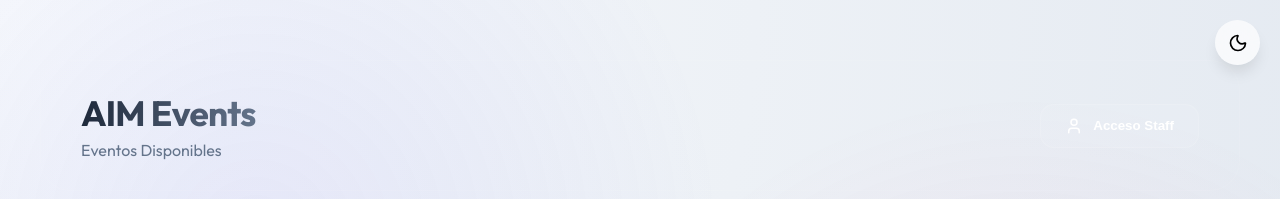
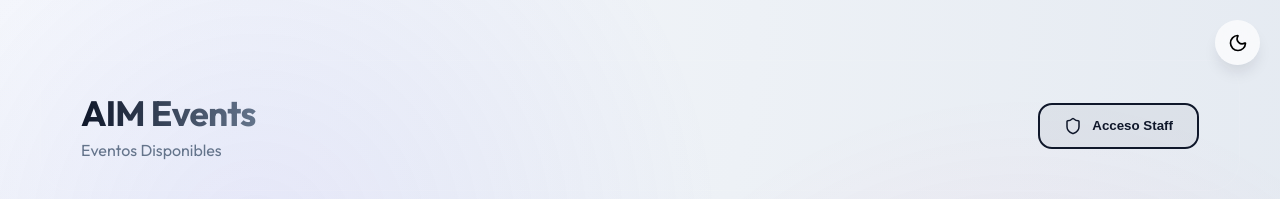
Before and after one commit to dariojies/Aim-eventos, a React (Vite) app in the folder frontend/: page / in a window 1280 px wide. Shown: the top 199 px of the page. Built offline with nearby package versions, Linux system fonts and the light colour scheme; no server answers.

Commit message:
Fix only a little bug

```diff
--- a/frontend/src/components/EventSelector.tsx
+++ b/frontend/src/components/EventSelector.tsx
@@ -1,6 +1,6 @@
 import { useState, useEffect } from 'react';
 import axios from 'axios';
-import { Calendar, MapPin, ArrowRight, User } from 'lucide-react';
+import { Calendar, MapPin, ArrowRight, Shield } from 'lucide-react';
 
 interface Event {
   id: string;
@@ -56,7 +56,7 @@ export default function EventSelector({ apiBase, onSelect, onAdminLogin }: Event
           <p>{org?.isGlobal ? 'Portal de Eventos Públicos' : 'Eventos Disponibles'}</p>
         </div>
         <button className="btn-admin-access" onClick={onAdminLogin}>
-          <User size={18} />
+          <Shield size={18} />
           <span>Acceso Staff</span>
         </button>
       </header>
--- a/frontend/src/components/RegistrationForm.tsx
+++ b/frontend/src/components/RegistrationForm.tsx
@@ -1,6 +1,6 @@
 import { useState, useEffect, type FormEvent } from 'react';
 import axios from 'axios';
-import { Shield, Send, Check, Info } from 'lucide-react';
+import { Shield, Send, Check, Info, ArrowLeft } from 'lucide-react';
 
 const COURSES = [
   '3 años A', '3 años B', '4 años A', '4 años B', '5 años A', '5 años B',
@@ -88,6 +88,9 @@ export default function RegistrationForm({ apiBase, event, preselectCourse }: Pr
 
   return (
     <div className="card glass animate" style={{ position: 'relative' }}>
+      <button className="btn-volver" onClick={() => window.location.href = '/'}>
+        <ArrowLeft size={18} /> Volver
+      </button>
       {event.config?.assets?.banner_url && (
         <img
           src={event.config.assets.banner_url}
--- a/frontend/src/index.css
+++ b/frontend/src/index.css
@@ -3,26 +3,28 @@
 :root {
   --primary: #6366f1;
   --secondary: #ec4899;
+  --primary-deep: #0f172a; /* The user's preferred dark color */
+  --primary-deep-rgb: 15, 23, 42;
   --background: #f8fafc;
   --surface: #ffffff;
-  --text: #1e293b;
+  --text: #0f172a;
   --text-dim: #64748b;
   --accent: #10b981;
   --warning: #f59e0b;
   --glass: rgba(255, 255, 255, 0.7);
-  --glass-border: rgba(0, 0, 0, 0.05);
+  --glass-border: rgba(15, 23, 42, 0.1);
   --card-bg: #ffffff;
-  --card-shadow: 0 10px 15px -3px rgba(0, 0, 0, 0.1);
+  --card-shadow: 0 10px 15px -3px rgba(15, 23, 42, 0.1);
 }
 
 [data-theme='dark'] {
-  --background: #0f172a;
-  --surface: rgba(255, 255, 255, 0.05);
+  --background: #020617;
+  --surface: rgba(15, 23, 42, 0.8);
   --text: #ffffff;
   --text-dim: #94a3b8;
-  --glass: rgba(255, 255, 255, 0.03);
+  --glass: rgba(15, 23, 42, 0.5);
   --glass-border: rgba(255, 255, 255, 0.1);
-  --card-bg: rgba(255, 255, 255, 0.03);
+  --card-bg: rgba(15, 23, 42, 0.4);
   --card-shadow: 0 25px 50px -12px rgba(0, 0, 0, 0.5);
 }
 
@@ -219,19 +221,20 @@ th {
 .fab-admin {
     position: fixed;
     bottom: 30px;
-    right: 30px;
+    left: 30px; /* Moved to bottom-left as requested */
     width: 65px;
     height: 65px;
     border-radius: 50%;
-    background: linear-gradient(135deg, var(--primary), var(--secondary));
+    background: linear-gradient(135deg, var(--primary-deep), var(--primary));
     display: flex;
     align-items: center;
     justify-content: center;
     color: white;
-    box-shadow: 0 8px 32px rgba(99, 102, 241, 0.4);
+    box-shadow: 0 8px 32px rgba(15, 23, 42, 0.4);
     cursor: pointer;
     transition: all 0.4s cubic-bezier(0.175, 0.885, 0.32, 1.275);
     z-index: 1000;
+    border: 2px solid rgba(255, 255, 255, 0.2);
 }
 
 .fab-admin:hover {
@@ -323,23 +326,47 @@ th {
 }
 
 .btn-admin-access {
-    background: rgba(255, 255, 255, 0.05);
-    border: 1px solid rgba(255, 255, 255, 0.1);
-    color: white;
+    background: rgba(var(--primary-deep-rgb), 0.05);
+    border: 2px solid var(--text); /* Added border and adaptive color */
+    color: var(--text);
     padding: 12px 24px;
     border-radius: 14px;
     display: flex;
     align-items: center;
     gap: 10px;
-    font-weight: 600;
+    font-weight: 700;
     cursor: pointer;
-    transition: all 0.3s;
+    transition: all 0.3s cubic-bezier(0.4, 0, 0.2, 1);
 }
 
 .btn-admin-access:hover {
-    background: rgba(255, 255, 255, 0.1);
+    background: var(--text);
+    color: var(--background);
     transform: translateY(-2px);
-    box-shadow: 0 10px 20px rgba(0,0,0,0.2);
+    box-shadow: 0 10px 20px rgba(0,0,0,0.1);
+}
+
+.btn-volver {
+  position: absolute;
+  top: 30px;
+  left: 30px;
+  background: var(--glass);
+  border: 1px solid var(--glass-border);
+  color: var(--text);
+  padding: 8px 16px;
+  border-radius: 12px;
+  font-weight: 600;
+  display: flex;
+  align-items: center;
+  gap: 8px;
+  transition: all 0.2s;
+  z-index: 100;
+}
+
+.btn-volver:hover {
+  background: var(--text);
+  color: var(--background);
+  transform: translateX(-5px);
 }
 
 .events-grid {
```
